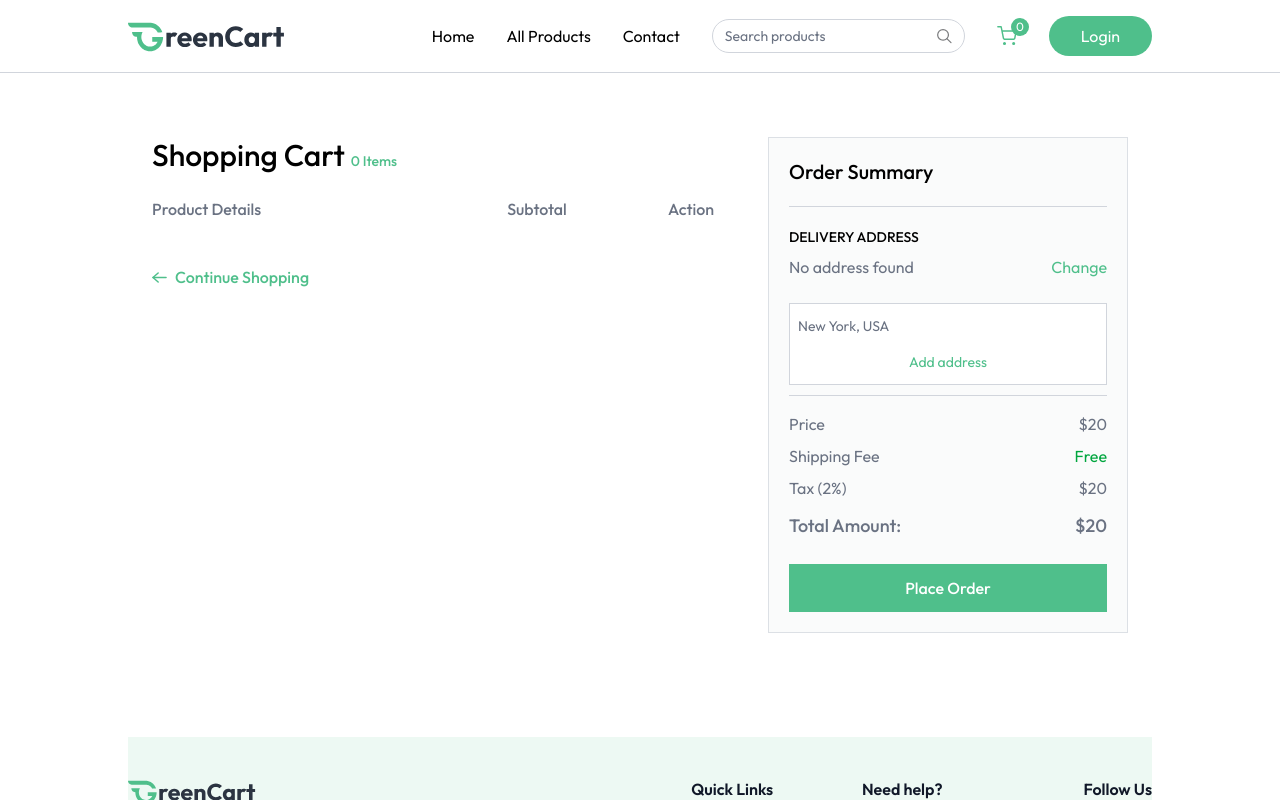
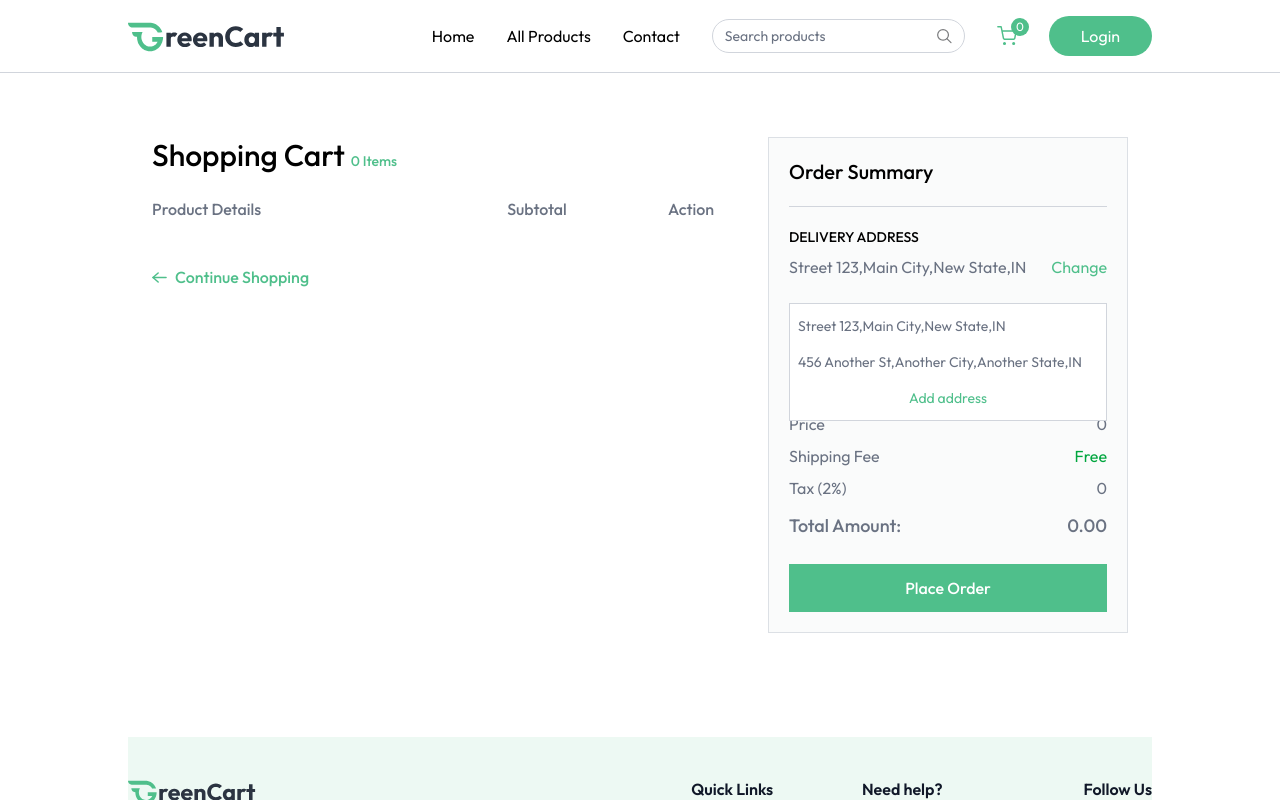
Before and after one commit to dassoumen98/DailyCart, a React (Vite) app in the folder client/: page /cart in a window 1280 px wide. Both pictures are taken after a click on the button "Change". Shown: the top 800 px of the page. Built offline with nearby package versions, Linux system fonts and the light colour scheme.

Commit message:
feat: enhance Cart component with address selection and total price calculation; update app context for total price return

```diff
--- a/client/src/assets/assets.js
+++ b/client/src/assets/assets.js
@@ -796,6 +796,19 @@ export const dummyAddress = [
     country: "IN",
     phone: "1234567890",
   },
+  {
+    _id: "67b5ba0f4ea97f71bbc196a2",
+    userId: "67b5880e4d09769c5ca61644",
+    firstName: "John",
+    lastName: "Doe",
+    email: "jhondoe@gmail.com",
+    street: "456 Another St",
+    city: "Another City",
+    state: "Another State",
+    zipcode: 654321,
+    country: "IN",
+    phone: "0987654321",
+  },
 ];
 
 export const dummyOrders = [
--- a/client/src/components/Cart.jsx
+++ b/client/src/components/Cart.jsx
@@ -2,11 +2,17 @@ import  { useEffect, useState } from 'react';
 import { assets, dummyAddress } from '../assets/assets';
 import { useAppContext } from '../context/appContext';
 const Cart= () => {
-    const { navigate,getCartItemsCount, products, cartItems , updateCart, removeFromCart } = useAppContext()
+    const { navigate,getCartItemsCount, products, cartItems , updateCart, removeFromCart ,getTotalCartPrice } = useAppContext()
+
+    // state to show/hide address change section
     const [showAddress, setShowAddress] = useState(false)
+    // all address related states are dummy for now
     const [address, setAddress] = useState(dummyAddress)
+    // currently selected address
     const [selectdAddress, setSelectedAddress] = useState(dummyAddress[0])
-    const [cartArray, setCartArray] = useState([])
+
+    // array of products in cart with quantity
+    const [cartArray, setCartArray] = useState([ ])
     const [paymentMethod, setPaymentMethod] = useState('COD')
 
     // convert cartItems object to array of objects with product details and quantity
@@ -32,11 +38,21 @@ const Cart= () => {
     }, [cartItems, products])
 
     console.log(cartArray)
-    console.log("cartItems",cartItems);
+    // console.log("cartItems",cartItems);
+
+    // calculate price, tax, total amount
+    let price = getTotalCartPrice()
+    let tax = (getTotalCartPrice()*2)/100
+    let totalAmount = price + tax
+    console.log(typeof(totalAmount));
+
+    console.log(paymentMethod);
 
 
 
-    return products.length > 0 && cartItems ?  (
+
+
+    return products.length > 0 && cartItems?  (
         <div className="flex flex-col md:flex-row py-16 max-w-6xl w-full px-6 mx-auto">
             <div className='flex-1 max-w-4xl'>
                 <h1 className="text-3xl font-medium mb-6">
@@ -91,16 +107,21 @@ const Cart= () => {
                 <div className="mb-6">
                     <p className="text-sm font-medium uppercase">Delivery Address</p>
                     <div className="relative flex justify-between items-start mt-2">
-                        <p className="text-gray-500">No address found</p>
+                    {/* show selectdAddress if have  */}
+                        <p className="text-gray-500">{selectdAddress? `
+                       ${selectdAddress.street},${selectdAddress.city},${selectdAddress.state},${selectdAddress.country}`: "No address found"}</p>
                         <button onClick={() => setShowAddress(!showAddress)} className="text-primary hover:underline cursor-pointer">
                             Change
                         </button>
                         {showAddress && (
                             <div className="absolute top-12 py-1 bg-white border border-gray-300 text-sm w-full">
-                                <p onClick={() => setShowAddress(false)} className="text-gray-500 p-2 hover:bg-gray-100">
-                                    New York, USA
-                                </p>
-                                <p onClick={() => setShowAddress(false)} className="text-primary text-center cursor-pointer p-2 hover:bg-primary/10">
+                            {address.map((addr ,index) => (
+                                <p onClick={() =>{ setSelectedAddress(addr);
+                                    setShowAddress(false)}} className="text-gray-500 p-2 hover:bg-gray-100">
+                                    {`${addr.street},${addr.city},${addr.state},${addr.country}`}
+                                </p>))}
+
+                                <p onClick={() => navigate('add-address')} className="text-primary text-center cursor-pointer p-2 hover:bg-primary/10">
                                     Add address
                                 </p>
                             </div>
@@ -109,7 +130,7 @@ const Cart= () => {
 
                     <p className="text-sm font-medium uppercase mt-6">Payment Method</p>
 
-                    <select className="w-full border border-gray-300 bg-white px-3 py-2 mt-2 outline-none">
+                    <select onChange={(e)=>setPaymentMethod(e.target.value)} value={paymentMethod} className="w-full border border-gray-300 bg-white px-3 py-2 mt-2 outline-none">
                         <option value="COD">Cash On Delivery</option>
                         <option value="Online">Online Payment</option>
                     </select>
@@ -119,25 +140,34 @@ const Cart= () => {
 
                 <div className="text-gray-500 mt-4 space-y-2">
                     <p className="flex justify-between">
-                        <span>Price</span><span>$20</span>
+                        <span>Price</span><span>{price}</span>
                     </p>
                     <p className="flex justify-between">
                         <span>Shipping Fee</span><span className="text-green-600">Free</span>
                     </p>
                     <p className="flex justify-between">
-                        <span>Tax (2%)</span><span>$20</span>
+                        <span>Tax (2%)</span><span>{tax}</span>
                     </p>
                     <p className="flex justify-between text-lg font-medium mt-3">
-                        <span>Total Amount:</span><span>$20</span>
+                        <span>Total Amount:</span><span>{totalAmount.toFixed(2)}</span>
                     </p>
                 </div>
 
                 <button className="w-full py-3 mt-6 cursor-pointer bg-primary text-white font-medium hover:primary-dull transition">
-                    Place Order
+                    {paymentMethod === "COD" ? "Place Order" : "Proceed to Checkout"}
                 </button>
             </div>
         </div>
-    ) : null
+    ) : (
+        <div className="flex flex-col items-center justify-center h-[70vh] gap-6">
+            <img className="w-15 md:w-48" src={assets.cart_icon} alt="empty cart" />
+            <p className="text-2xl font-medium">Your cart is empty!</p>
+            <button onClick={()=>navigate("/products")} className="cursor-pointer flex items-center gap-2 text-primary font-medium">
+                <img src={assets.arrow_right_icon_colored} alt="arrow icon" />
+                Shop Now
+            </button>
+        </div>
+    )
 }
 
 export default Cart;
--- a/client/src/context/appContext.jsx
+++ b/client/src/context/appContext.jsx
@@ -100,7 +100,7 @@ export const AppContextProvider = ({ children }) => {
             }
 
         }
-        return total.toFixed(2)
+        return total
 
     }
 
```
